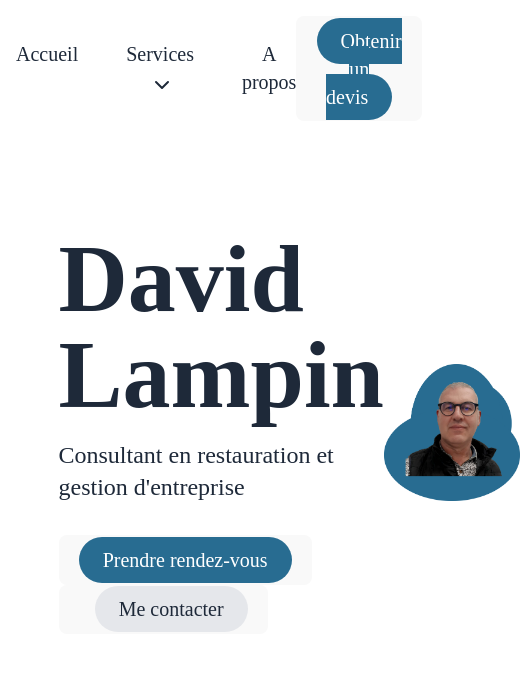
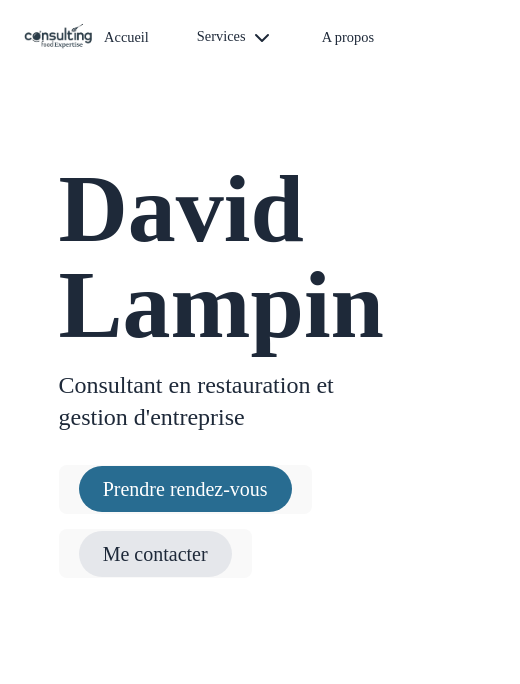
Before and after one commit to AntoninLmp/foodConsulting, a React (Vite) app: page / in a window 390 px wide. Shown: the top 684 px of the page, 520 px wide, since content can reach past the window. Built offline with nearby package versions, Linux system fonts and the light colour scheme; a web font is replaced by a local one.

Commit message:
<feat>: Add responsive for all pages

```diff
--- a/src/App.css
+++ b/src/App.css
@@ -47,6 +47,34 @@ a {
   text-decoration: none;
 }
 
+@media (max-width: 672px)  {
+  #navbarNav li a {
+    font-size: 0.9em;
+    text-wrap: nowrap;
+  }
+  #navbarButtonContact {
+    display: none;
+  }
+  #navbarLogo {
+    width: 125px;
+  }
+  #buttonContact {
+    margin-top: 15px;
+  }
+  #photoProfil {
+    display: none;
+  }
+  #divImagePresentation {
+    display: none;
+  }
+  /* Centrage du navbarNav en position fixed */
+  #navbarNav.fixed {
+    left: 50%;
+    transform: translateX(-50%);
+    width: max-content;
+  }
+}
+
 .menu-services {
   position: fixed;
   z-index: 10;
--- a/src/pages/Home.tsx
+++ b/src/pages/Home.tsx
@@ -1,4 +1,3 @@
-
 import Footer from "./Footer";
 import Navbar from "./Navbar";
 import { ClockArrowUp, Speech, Bubbles, ChartArea, Handshake, CalendarSync } from "lucide-react";
@@ -16,6 +15,7 @@ function Home() {
             David Lampin
           </p>
           <p className="text-2xl font-light mb-8">Consultant en restauration et gestion d'entreprise</p>
+          <div>
             <button>
               <a
                 href="https://calendly.com/david-lampin/30min"
@@ -24,21 +24,22 @@ function Home() {
                 Prendre rendez-vous
               </a>
             </button>
-          <button>
+            <button id="buttonContact" >
               <a
                 href="/pricing/#contact-form"
-              className="ml-4 bg-gray-200 text-gray-800 px-6 py-3 rounded-full hover:bg-gray-300 transition-colors text-xl"
+                className="bg-gray-200 text-gray-800 px-6 py-3 rounded-full hover:bg-gray-300 transition-colors text-xl"
               >
                 Me contacter
               </a>
             </button>
           </div>
-        <img src="/Photo_profil.png" alt="photo de profil" className="w-1/2 max-w-[600px]"/>
+        </div>
+        <img src="/Photo_profil.png" alt="photo de profil" id="photoProfil" className="w-1/2 max-w-[600px]" />
       </section>
 
       {/* Section de présentation */}
-      <section className="text-white px-[15%] py-10 my-10 grid grid-cols-4 gap-4 bg-[#286C91]">
-        <div className="col-span-2 flex flex-col justify-center">
+      <section id="home-div-presentation" className="text-white px-[15%] py-10 my-10 grid grid-cols-4 gap-4 bg-[#286C91]">
+        <div className="col-span-4 md:col-span-2 flex flex-col justify-center">
           <h2 className="text-3xl font-semibold mb-4">
             A propos de <span className="italic text-4xl ">Consulting Food</span>{" "}
           </h2>
@@ -63,7 +64,7 @@ function Home() {
             transformer vos idées en résultats concrets et durables
           </p>
         </div>
-        <div className="col-span-2 flex items-center">
+        <div className="col-span-2 flex items-center" id="divImagePresentation">
           <img
             src="https://i.pinimg.com/736x/63/c1/f3/63c1f38307b961d147e211e7ebacfdd0.jpg"
             alt=""
@@ -75,7 +76,7 @@ function Home() {
       {/* Section Services */}
       <section id="services">
         <h2 className="text-3xl text-gray-800 font-semibold text-center mb-8 ">Mes domaines d'expertises</h2>
-        <div className="grid grid-cols-3 gap-4 px-[15%] mb-20">
+        <div className="grid md:grid-cols-3 gap-4 px-[15%] mb-20">
           <ServiceCard
             icon={ClockArrowUp}
             title="Gestion"
--- a/src/pages/Navbar.tsx
+++ b/src/pages/Navbar.tsx
@@ -33,11 +33,12 @@ function Navbar({ colors = "bg-white" }: NavbarProps) {
   return (
     <nav className={`navbar flex justify-around items-center p-4 ${colors}`}>
       <a href="/">
-        <img src="/logo_expertise.png" alt="Logo" className="w-[200px]" />
+        <img src="/logo_expertise.png" alt="Logo" className="w-[200px]" id="navbarLogo" />
       </a>
-      <div className="flex justify-center">
+      <div className="flex flex-1 justify-center">
         <ul
-          className={`flex space-x-4 gap-8 text-gray-800 text-l transition-transform duration-1000  ${
+          id="navbarNav"
+          className={`flex items-center space-x-4 gap-8 text-gray-800 text-l mx-auto transition-transform duration-1000  ${
             scrolled ? "translate-y-5 fixed top-0.5 bg-gray-100 p-5 rounded-2xl z-10" : "translate-y-0"
           }`}
         >
@@ -47,7 +48,7 @@ function Navbar({ colors = "bg-white" }: NavbarProps) {
             </a>
           </li>
           <li className="relative group">
-            <a id="navbarServices" className="text-xl" onClick={handleClickServices}>
+            <a id="navbarServices" className="text-xl d-flex" onClick={handleClickServices}>
               Services
               <ChevronDown className="inline-block ml-1" />
             </a>
@@ -79,7 +80,7 @@ function Navbar({ colors = "bg-white" }: NavbarProps) {
           </li>
         </ul>
       </div>
-      <button className=" text-white">
+      <button className=" text-white" id="navbarButtonContact">
         <a href="/pricing" className="bg-[#286c91] text-white px-6 py-3 rounded-full hover:bg-[#1f4f66] transition-colors text-xl">
           Obtenir un devis
         </a>
--- a/src/pages/components/PriceCard.tsx
+++ b/src/pages/components/PriceCard.tsx
@@ -16,7 +16,7 @@ export default function PriceCard({ type, description, price, priceDescription,
         <h3 className="text-2xl font-semibold">Forfait {type}</h3>
         <p className="text-sm">{description}</p>
         <div className="flex items-end my-9">
-            <p className="text-[4em] font-bold">{price}</p>
+            <p className="text-[2.7em] sm:text-[4em] font-bold">{price}</p>
             <p className="text-xs text-gray-200 mb-4 pl-3">{priceDescription}</p>
         </div>
         {onClick && <Button onClick={onClick}>Je m'inscris</Button>}
```
Lines whose indentation alone changed are shown as unchanged.
